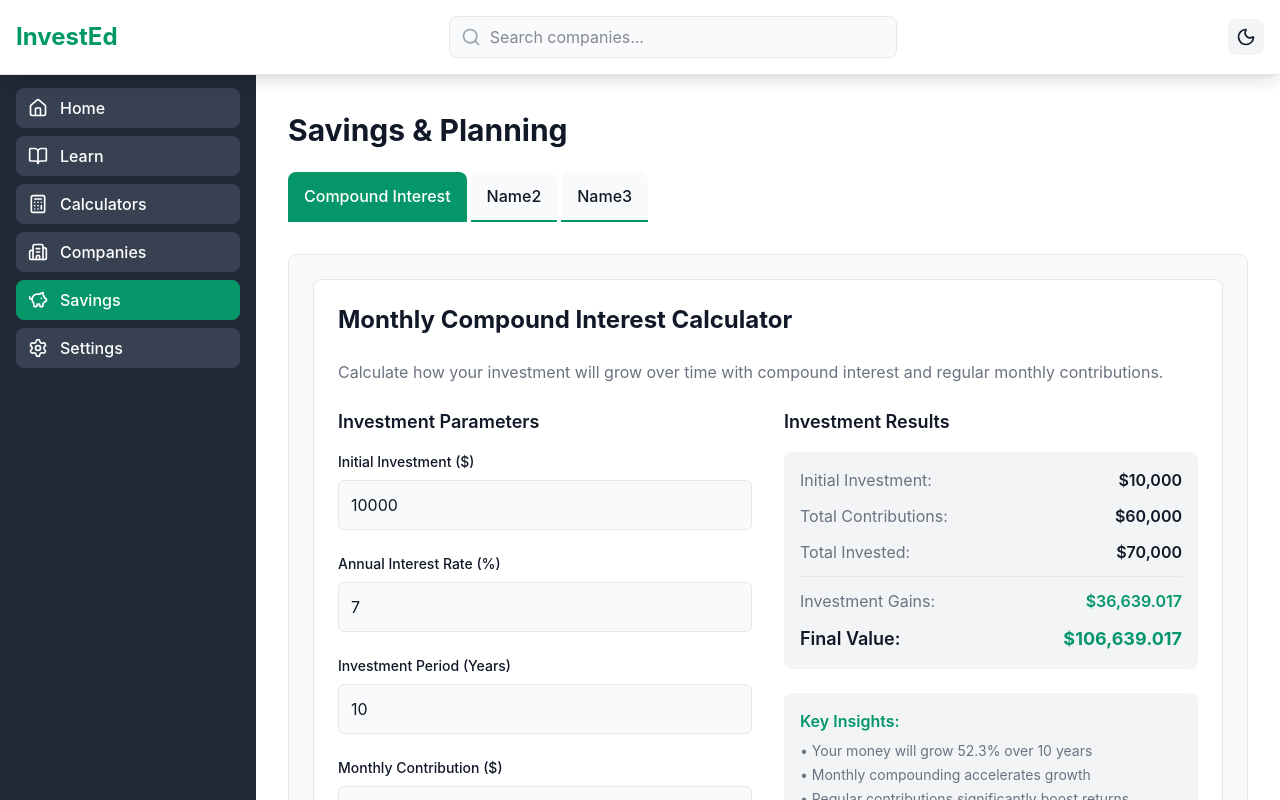
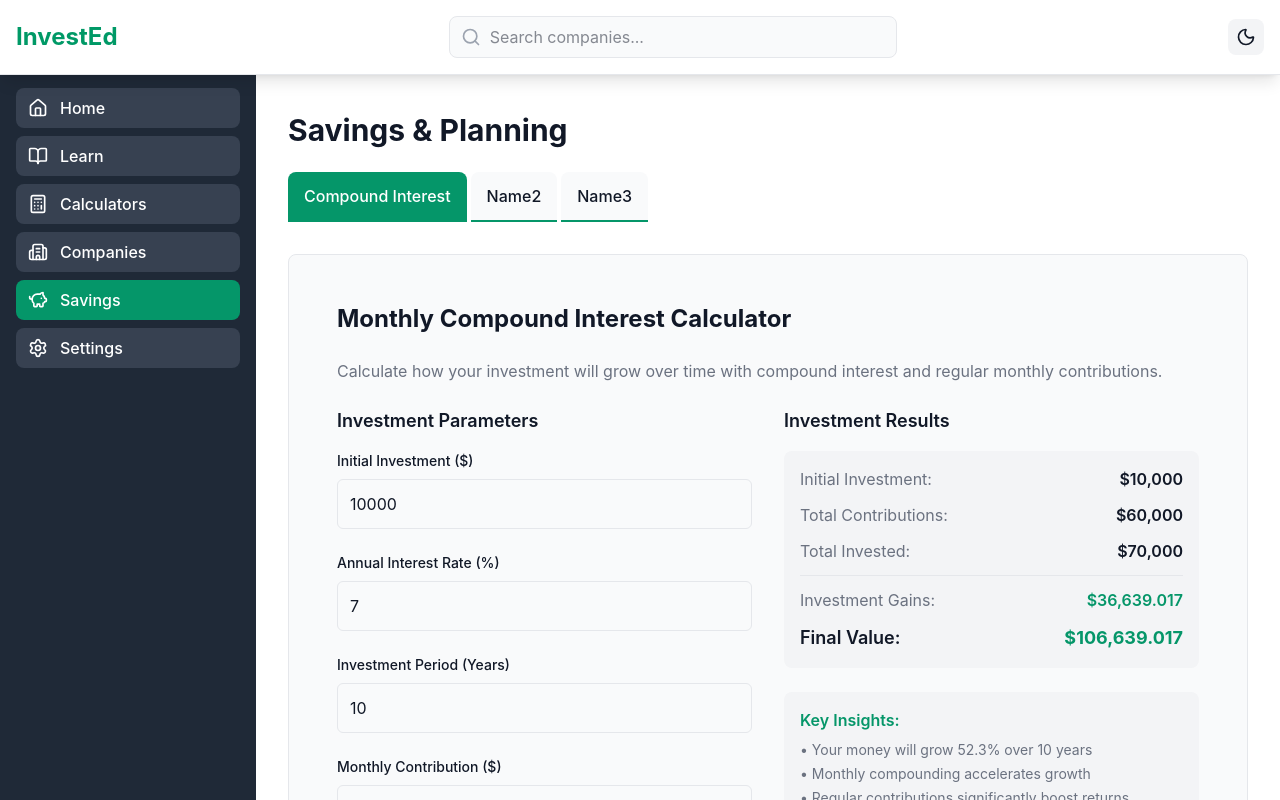
Before and after one commit to samuel-kar/invest-ed, a React (Vite) app in the folder frontend/: page /savings/CompoundInterest in a window 1280 px wide. Shown: the top 800 px of the page. Built offline with nearby package versions, Linux system fonts and the light colour scheme.

Commit message:
change border to something more smoothly

```diff
--- a/frontend/src/routes/savings/CompoundInterest.tsx
+++ b/frontend/src/routes/savings/CompoundInterest.tsx
@@ -24,13 +24,7 @@ function CompoundInterestPage() {
 
   return (
     <div className="max-w-6xl mx-auto">
-      <div
-        className="rounded-lg p-6"
-        style={{
-          backgroundColor: 'var(--bg-primary)',
-          border: '1px solid var(--border-color)',
-        }}
-      >
+      <div className="p-6">
         <h2
           className="text-2xl font-bold mb-6"
           style={{ color: 'var(--text-primary)' }}
```
